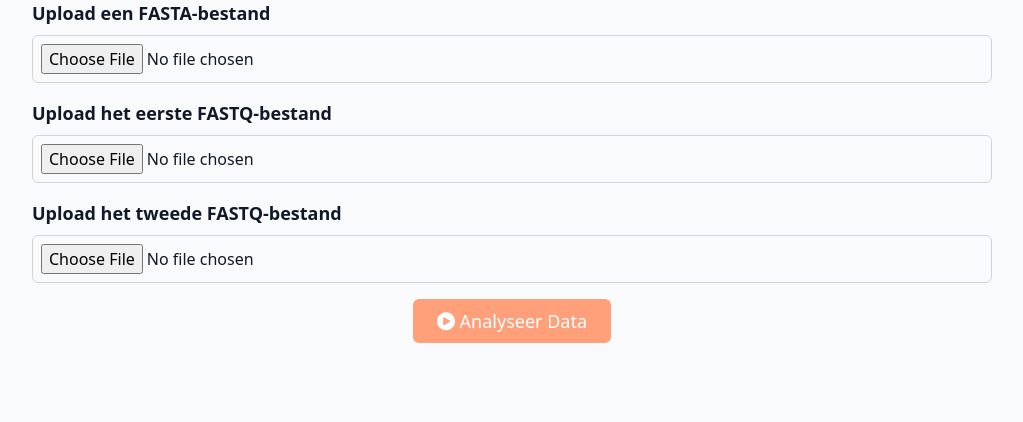
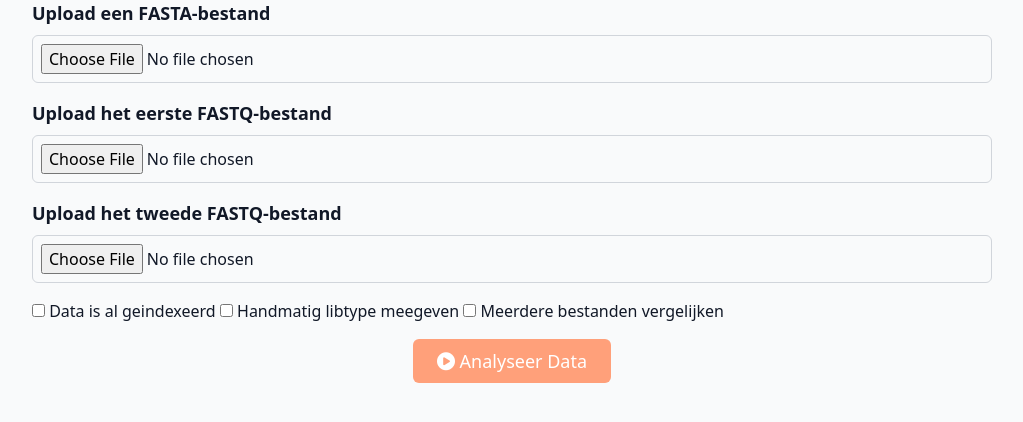
Before and after one commit to Wietze-vd-Berg/De_Bioinformatica_Toolbox, a Python web app: template Website/templates/salmon_invoer.html in a window 1280 px wide. Shown: the part 185-607 px from the top of the page, without its empty margins (128-1151 px from the left). Run offline with Jinja, Linux system fonts and the light colour scheme; the template is opened without the code that fills it, so the values that code supplies are empty; some libraries are stand-ins or nearby versions.

Commit message:
Checkboxes uitproberen

```diff
--- a/Website/app.py
+++ b/Website/app.py
@@ -46,6 +46,10 @@ def salmon_invoer():
 
         if fastq_file2:
             kwargs["fastq_file2"] = fastq_file2
+
+        kwargs['seqBias'] = True if request.files.get('seqBias') else kwargs['seqBias'] = False
+        kwargs['gcBias'] = True if request.files.get('gcBias') else kwargs['gcBias'] = False
+        kwargs['posBias'] = True if request.files.get('posBias') else kwargs['posBias'] = False
 
         # Voer de Salmon-analyse uit met de gegeven parameters
         quantresult = salmon_handler(kwargs)
--- a/Website/templates/salmon_invoer.html
+++ b/Website/templates/salmon_invoer.html
@@ -19,6 +19,11 @@
                 <label for="fastq-file2" class="block text-lg font-semibold mb-2">Upload het tweede FASTQ-bestand</label>
                 <input type="file" id="fastq-file2" name="fastq-file2" accept=".fastq, .fq" class="border border-gray-300 p-2 w-full rounded-md">
             </div>
+
+            <p>
+                <input type="checkbox" name="seqBias" value="checked"> Data is al geindexeerd
+                <input type="checkbox" name="gcBias" value="checked"> Handmatig libtype meegeven
+                <input type="checkbox" name="posBias" value="checked"> Meerdere bestanden vergelijken </p>
 
             <div class="flex justify-center">
                 <button type="submit" class="bg-[#FFA07A] text-white px-6 py-2 rounded-md text-lg hover:bg-[#FF8C69]">
```
Also changed, not shown: Website/static/py/salmon.py (+6 -2 lines).
